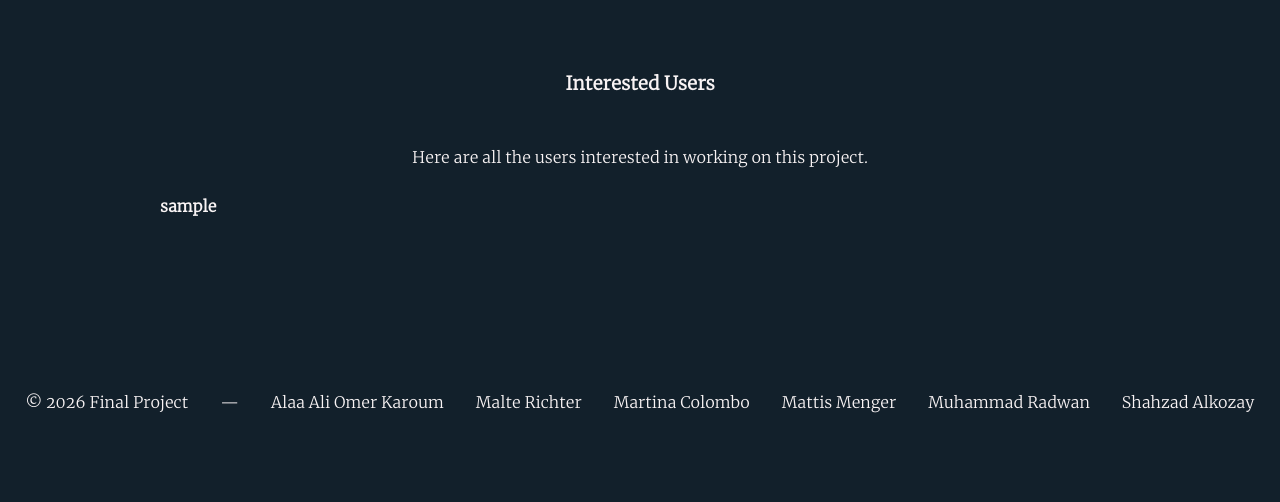
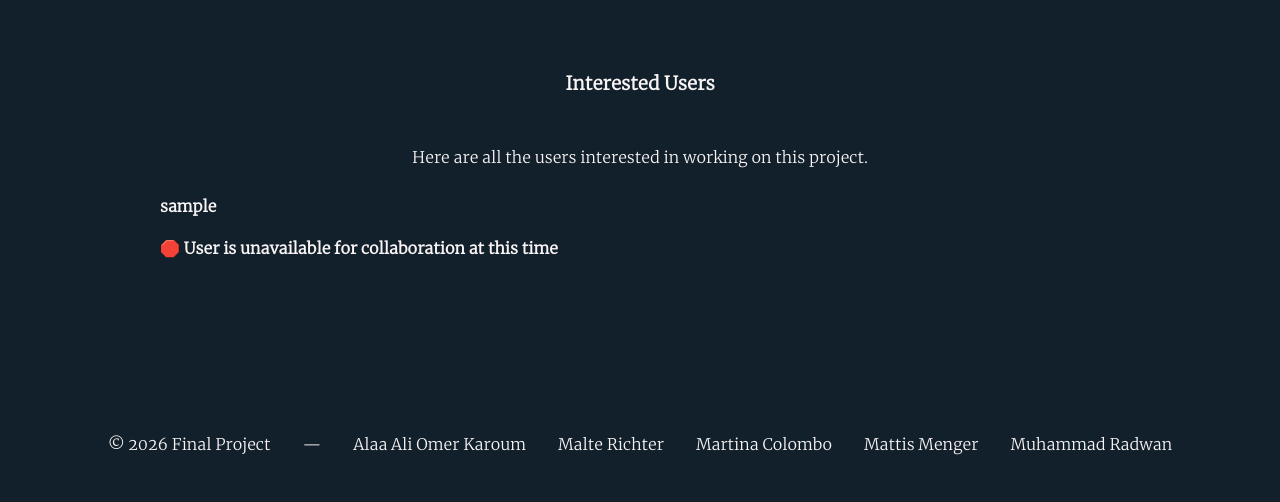
Before and after one commit to mradwan123/ideacloud, a Django app: template templates/interested_users.html in a window 1280 px wide. Shown: the part 298-800 px from the top of the page. Run offline with Django 5.2, Linux system fonts and the light colour scheme; the template is opened without the code that fills it: most values are stand-ins (such as "Sample title", 1, 10 or a date in 2020); some web fonts are replaced.

Commit message:
feat: added avaialable next to username for interested users in project. also removed shazad from base.html

```diff
--- a/front_end/views.py
+++ b/front_end/views.py
@@ -270,7 +270,6 @@ def interested_users(request, pk):
     if request.method == 'GET':
         idea = get_object_or_404(ProjectIdea, pk=pk)
         interested_users = idea.user_interested_project_idea.all()
-        print(interested_users)
 
         return render(request, "interested_users.html",
                         context={
--- a/templates/base.html
+++ b/templates/base.html
@@ -61,7 +61,6 @@
         <div class="footer-tag">Martina Colombo</div>
         <div class="footer-tag">Mattis Menger</div>
         <div class="footer-tag">Muhammad Radwan</div>
-        <div class="footer-tag">Shahzad Alkozay</div>
     </footer>
 </body>
 </html>
--- a/templates/base_nested_pages_user_profile.html
+++ b/templates/base_nested_pages_user_profile.html
@@ -139,7 +139,6 @@
         <div class="footer-tag">Martina Colombo</div>
         <div class="footer-tag">Mattis Menger</div>
         <div class="footer-tag">Muhammad Radwan</div>
-        <div class="footer-tag">Shahzad Alkozay</div>
     </footer>
 </body>
 </html>
--- a/templates/interested_users.html
+++ b/templates/interested_users.html
@@ -22,6 +22,11 @@
     <div class="group-box">
         <div class="user-info">
             <h4>{{ user.username }}</h4>
+            {% if user.available %}
+            <h4>✅ User is available for collaboration</h4>
+            {% else %}
+            <h4>🛑 User is unavailable for collaboration at this time</h4>
+            {% endif %}
    {% endfor %}
 {% endif %}
 {% endblock %}
```
Also changed, not shown: media/project_images/Screenshot_from_2025-11-14_11-02-18.png (added).
